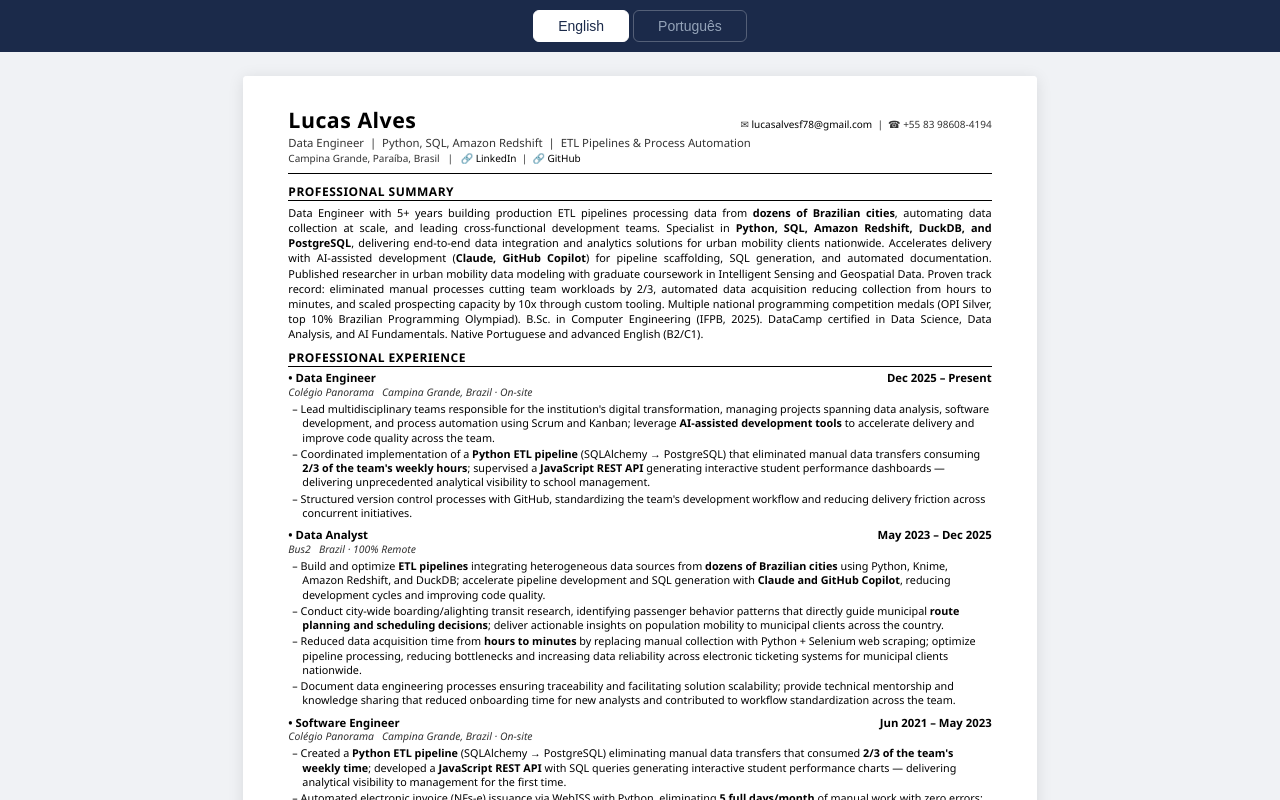
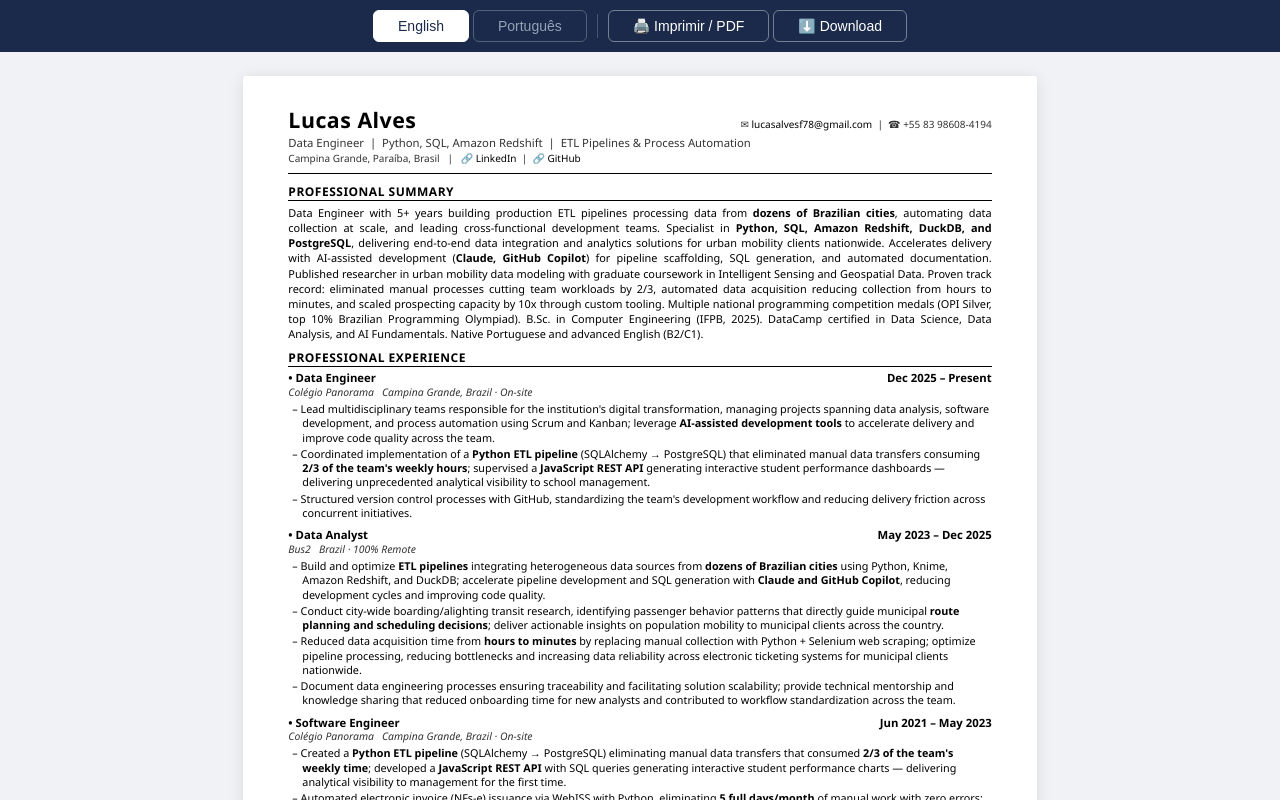
Before and after one commit to lucasfdelis/lucasfdelis, a plain HTML site: page index.html in a window 1280 px wide. Both pictures are taken after a click on the button "English". Shown: the top 800 px of the page. Drawn offline with Linux system fonts and the light colour scheme.

Commit message:
Enhance resume page with print and download buttons
Added buttons for printing and downloading the CV, along with styles for action buttons and a divider.

```diff
--- a/index.html
+++ b/index.html
@@ -7,7 +7,6 @@
     <style>
         * { margin: 0; padding: 0; box-sizing: border-box; }
         body { background: #f0f2f5; font-family: 'Segoe UI', system-ui, sans-serif; }
-
         .selector {
             position: sticky;
             top: 0;
@@ -18,6 +17,7 @@
             align-items: center;
             gap: 4px;
             padding: 10px;
+            flex-wrap: wrap;
         }
         .selector button {
             padding: 7px 24px;
@@ -39,7 +39,21 @@
             background: rgba(255,255,255,0.1);
             color: #fff;
         }
-
+        .selector .action {
+            color: #fff;
+            border-color: rgba(255,255,255,0.4);
+        }
+        .selector .action:hover {
+            background: #2563EB;
+            border-color: #2563EB;
+            color: #fff;
+        }
+        .divider {
+            width: 1px;
+            height: 24px;
+            background: rgba(255,255,255,0.2);
+            margin: 0 6px;
+        }
         .resume-frame {
             max-width: 210mm;
             margin: 24px auto;
@@ -55,7 +69,6 @@
             display: block;
         }
         .resume-frame iframe.hidden { display: none; }
-
         @media (max-width: 800px) {
             .resume-frame { margin: 12px; border-radius: 4px; }
             .resume-frame iframe { height: 85vh; }
@@ -66,20 +79,57 @@
     <div class="selector">
         <button class="active" onclick="switchLang('en', this)">English</button>
         <button onclick="switchLang('pt', this)">Português</button>
+        <span class="divider"></span>
+        <button class="action" onclick="printCV()">🖨️ Imprimir / PDF</button>
+        <button class="action" onclick="downloadCV()">⬇️ Download</button>
     </div>
-
     <div class="resume-frame">
         <iframe id="frame-en" src="resume_en.html"></iframe>
         <iframe id="frame-pt" src="resume_pt.html" class="hidden"></iframe>
     </div>
+    <script>
+    var currentLang = 'en';
+    var files = { en: 'resume_en.html', pt: 'resume_pt.html' };
 
-    <script>
     function switchLang(lang, btn) {
-        document.querySelectorAll('.selector button').forEach(b => b.classList.remove('active'));
+        currentLang = lang;
+        document.querySelectorAll('.selector button:not(.action)').forEach(b => b.classList.remove('active'));
         btn.classList.add('active');
         document.getElementById('frame-en').classList.toggle('hidden', lang !== 'en');
         document.getElementById('frame-pt').classList.toggle('hidden', lang !== 'pt');
     }
+
+    // Open the visible CV in its own tab and print it there,
+    // so only the resume prints (no selector bar, no second language).
+    function printCV() {
+        var win = window.open(files[currentLang], '_blank');
+        if (!win) {
+            alert('Permita pop-ups para imprimir o currículo.');
+            return;
+        }
+        win.addEventListener('load', function () {
+            win.focus();
+            win.print();
+        });
+    }
+
+    function downloadCV() {
+        var a = document.createElement('a');
+        a.href = files[currentLang];
+        a.download = files[currentLang];
+        document.body.appendChild(a);
+        a.click();
+        document.body.removeChild(a);
+    }
+
+    // If someone hits Ctrl+P on this page, redirect to the clean print instead.
+    window.addEventListener('beforeprint', function (e) {});
+    document.addEventListener('keydown', function (e) {
+        if ((e.ctrlKey || e.metaKey) && e.key.toLowerCase() === 'p') {
+            e.preventDefault();
+            printCV();
+        }
+    });
     </script>
 </body>
 </html>
```
